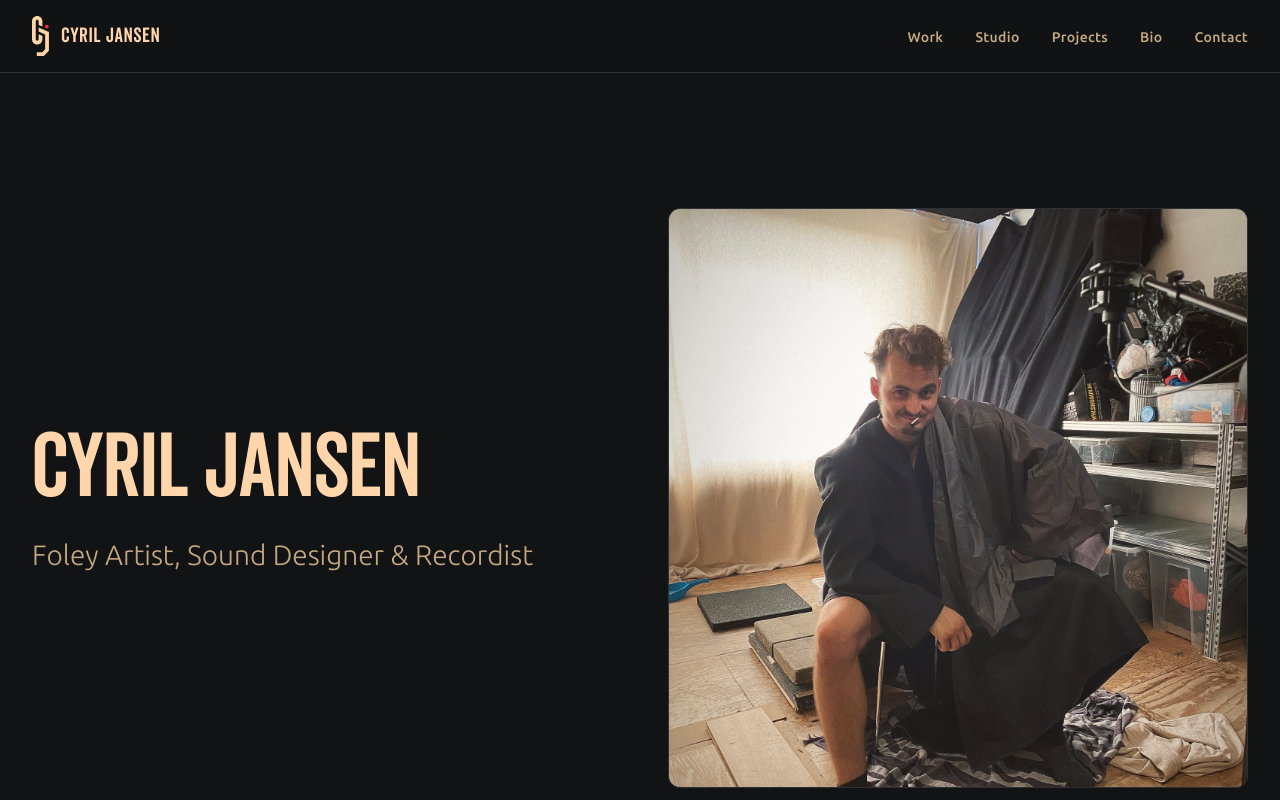
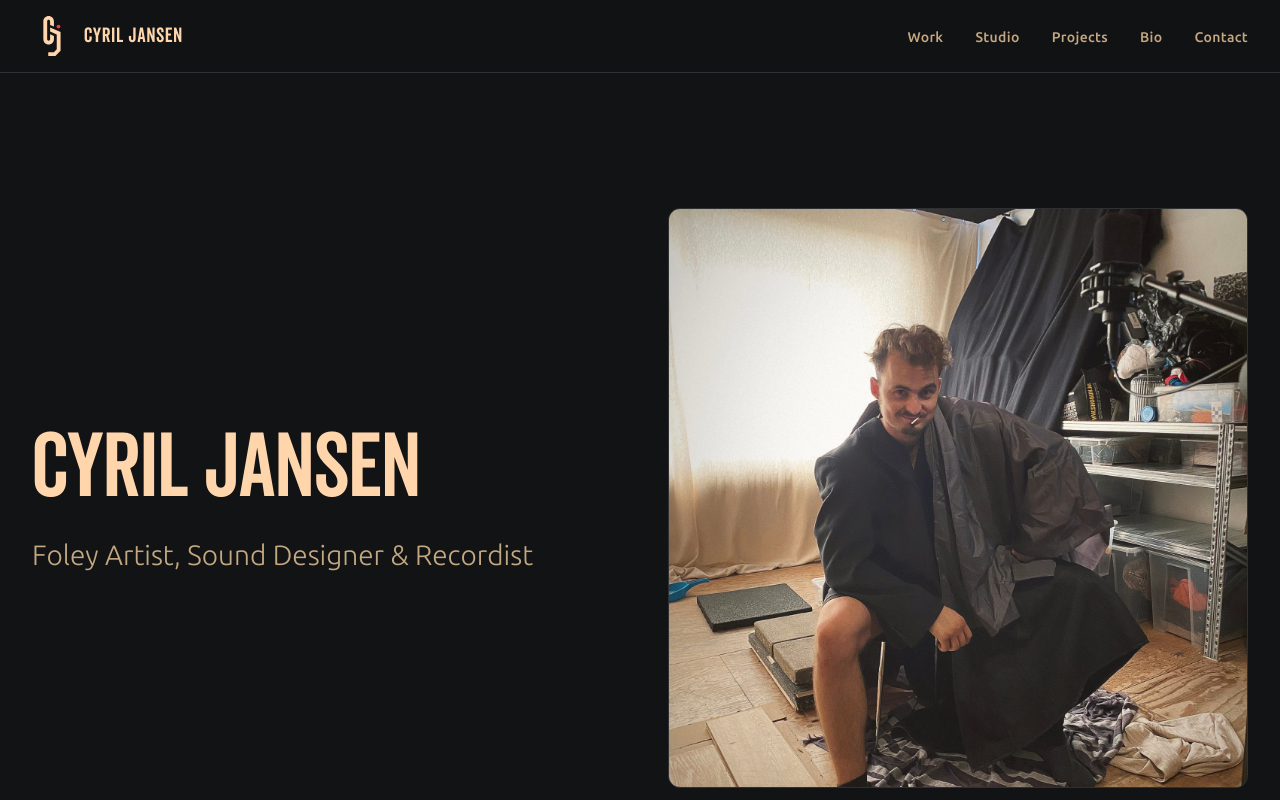
Before and after one commit to Michelvanderput/cj, a React (Vite) app: page / in a window 1280 px wide. Shown: the top 800 px of the page. Built offline with nearby package versions, Linux system fonts and the light colour scheme.

Commit message:
Add pulse animation to red circle in logo on hover

```diff
--- a/src/components/Header.tsx
+++ b/src/components/Header.tsx
@@ -20,13 +20,24 @@ const Header = () => {
       <nav className="section-container py-4">
         <div className="flex items-center justify-between">
           <Link to="/" className="flex items-center gap-3 group" onClick={() => setMobileOpen(false)}>
-            <img
-              src="/img/logo.svg"
-              alt="Cyril Jansen logo"
-              width={40}
-              height={40}
+            <svg
+              width="40"
+              height="40"
+              viewBox="0 0 168 388"
+              fill="none"
+              xmlns="http://www.w3.org/2000/svg"
               className="h-10 w-auto transition-transform duration-200 group-hover:scale-105"
-            />
+            >
+              <path d="M65.7147 112.354V151.533L130.062 179.926V323.524L102.399 351.187H47.6704V388H117.11L167.167 337.946V155.799L65.7147 112.354Z" fill="#FFD6AC"/>
+              <path d="M102.598 101.891V51.299C102.598 23.0112 79.5838 0 51.299 0C23.0141 0 0 23.0112 0 51.299V225.411C0 253.696 23.0112 276.71 51.299 276.71C79.5867 276.71 102.598 253.699 102.598 225.411V193.974L65.8461 178.097L65.8373 183.643C65.8373 183.964 65.7876 215.813 65.7876 225.624C65.7876 233.519 59.3658 239.941 51.4714 239.941C43.577 239.941 37.1551 233.519 37.1551 225.624V51.074C37.1551 43.1855 43.5653 36.7694 51.4451 36.7694C59.3248 36.7694 65.735 43.1855 65.735 51.074V86.9202L102.604 101.891H102.598Z" fill="#FFD6AC"/>
+              <circle
+                cx="146.771"
+                cy="102.426"
+                r="18.474"
+                fill="#E94243"
+                className="transition-all duration-300 group-hover:animate-pulse"
+              />
+            </svg>
             <span className="font-heading text-h4 text-brand-main tracking-wide hidden sm:inline">
               Cyril Jansen
             </span>
```
